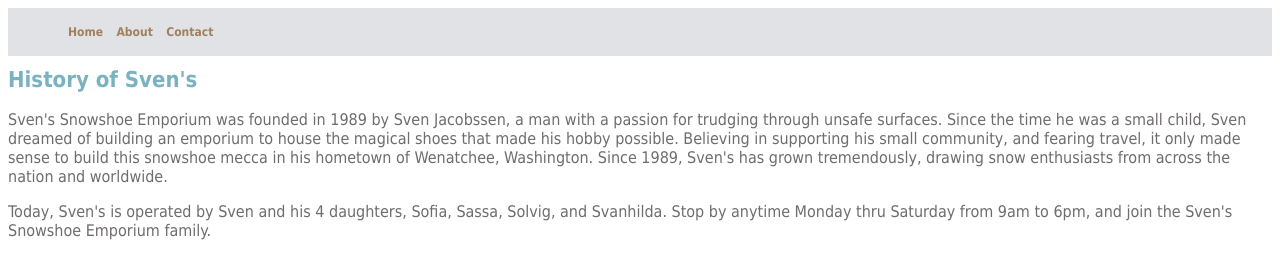
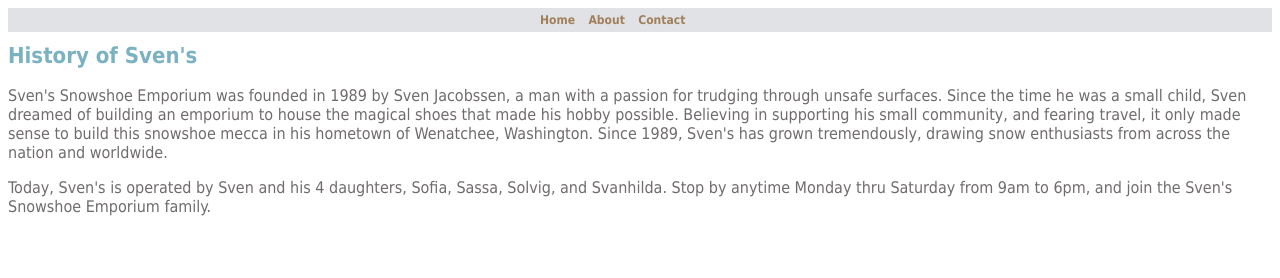
Before and after one commit to helmedeiros/css-cross-country, a plain HTML site: page level_4/6/index.html in a window 1280 px wide. Drawn offline with Linux system fonts and the light colour scheme.

Commit message:
fixed using margin 0 auto

```diff
--- a/level_4/6/style.css
+++ b/level_4/6/style.css
@@ -31,3 +31,7 @@ nav li {
   display: inline;
   margin: 0 5px;
 }
+nav ul {
+    width: 250px;
+    margin: 0 auto;
+}
```
